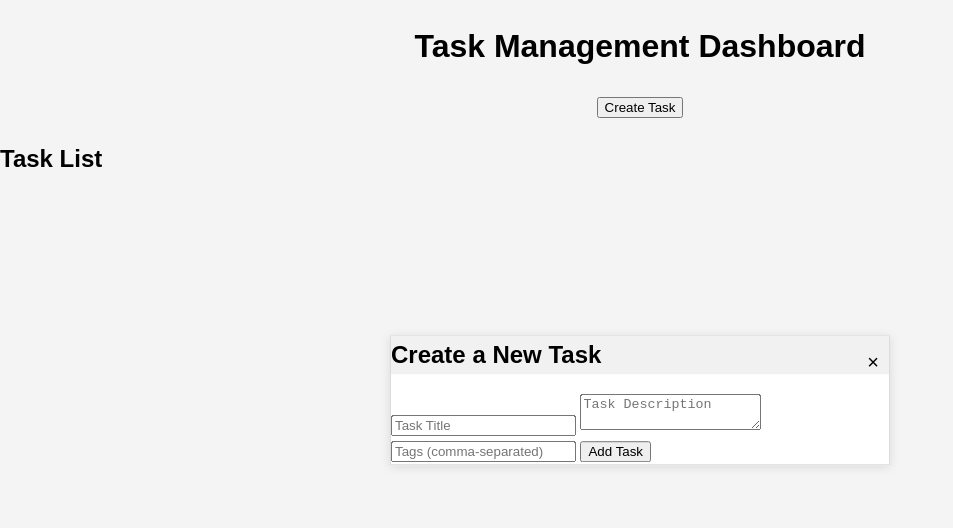
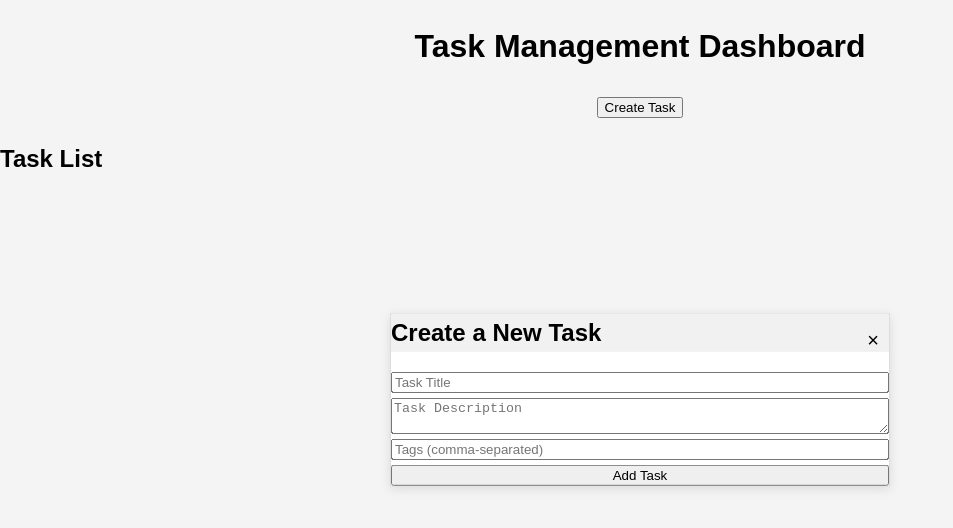
Before and after one commit to ByteAscent/TaskLiteDashboard, a plain HTML site: page frontend/index.html in a window 1280 px wide. Both pictures are taken after a click on the button "Create Task". Shown: the whole page, without its empty margins (0-953 px from the left). Drawn offline with Linux system fonts and the light colour scheme.

Commit message:
added additional styling and structure for the 'Create Task' modal

```diff
--- a/frontend/css/styles.css
+++ b/frontend/css/styles.css
@@ -44,6 +44,18 @@ section {
     padding-top: 20px;
 }
 
+#create-task-form {
+    display: flex;
+    flex-direction: column;
+    gap: 5px; /* Adds space between form elements */
+}
+
+.form-input,
+.form-button {
+    width: 100%; /* Ensure the fields and button use the full width */
+}
+
+
 .modal-header {
     cursor: move;
     background-color: #f1f1f1;
--- a/frontend/index.html
+++ b/frontend/index.html
@@ -23,10 +23,10 @@
             </div>
             <div class="modal-content">
                 <form id="create-task-form">
-                    <input type="text" id="task-title" placeholder="Task Title" required>
-                    <textarea id="task-desc" placeholder="Task Description"></textarea>
-                    <input type="text" id="task-tags" placeholder="Tags (comma-separated)">
-                    <button type="submit">Add Task</button>
+                    <input type="text" class="form-input" placeholder="Task Title" required>
+                    <textarea class="form-input" placeholder="Task Description"></textarea>
+                    <input type="text" class="form-input" placeholder="Tags (comma-separated)">
+                    <button type="submit" class="form-button">Add Task</button>
                 </form>
             </div>
         </div>
```
